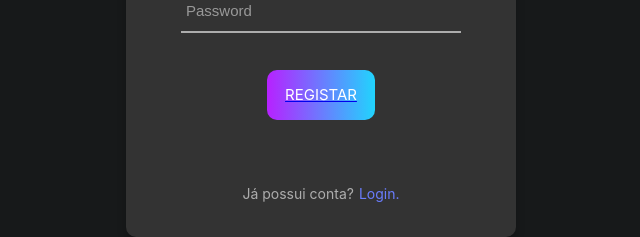
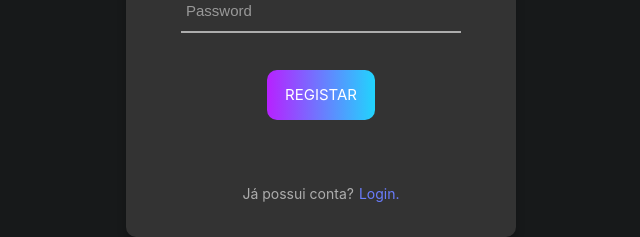
Before and after one commit to joaaoribeiro04/projeto_eventos, a React (Create React App) app in the folder Frontend/eventos/: page /register in a window 1280 px wide. Shown: the part 478-715 px from the top of the page, without its empty margins (319-959 px from the left). Built offline with nearby package versions, Linux system fonts and the light colour scheme.

Commit message:
fix bug in react login and register

```diff
--- a/Frontend/eventos/src/pages/Login/index.jsx
+++ b/Frontend/eventos/src/pages/Login/index.jsx
@@ -37,7 +37,7 @@ export const Login = () => {
                 </div>
 
                 <div className="container-login-form-btn">
-                <Link to="/principal">
+                <Link to="/principal" style={{ textDecoration: 'none' }}>
                     <button className="login-form-btn">Login</button>
                     </Link>
                 </div>
--- a/Frontend/eventos/src/pages/Register/index.jsx
+++ b/Frontend/eventos/src/pages/Register/index.jsx
@@ -50,7 +50,7 @@ export const Register = () => {
                 </div>
 
                 <div className="container-login-form-btn">
-                <Link to="/register">
+                <Link to="/register" style={{ textDecoration: 'none' }}>
                     <button className="login-form-btn">Registar</button>
                     </Link>
                 </div>
```
